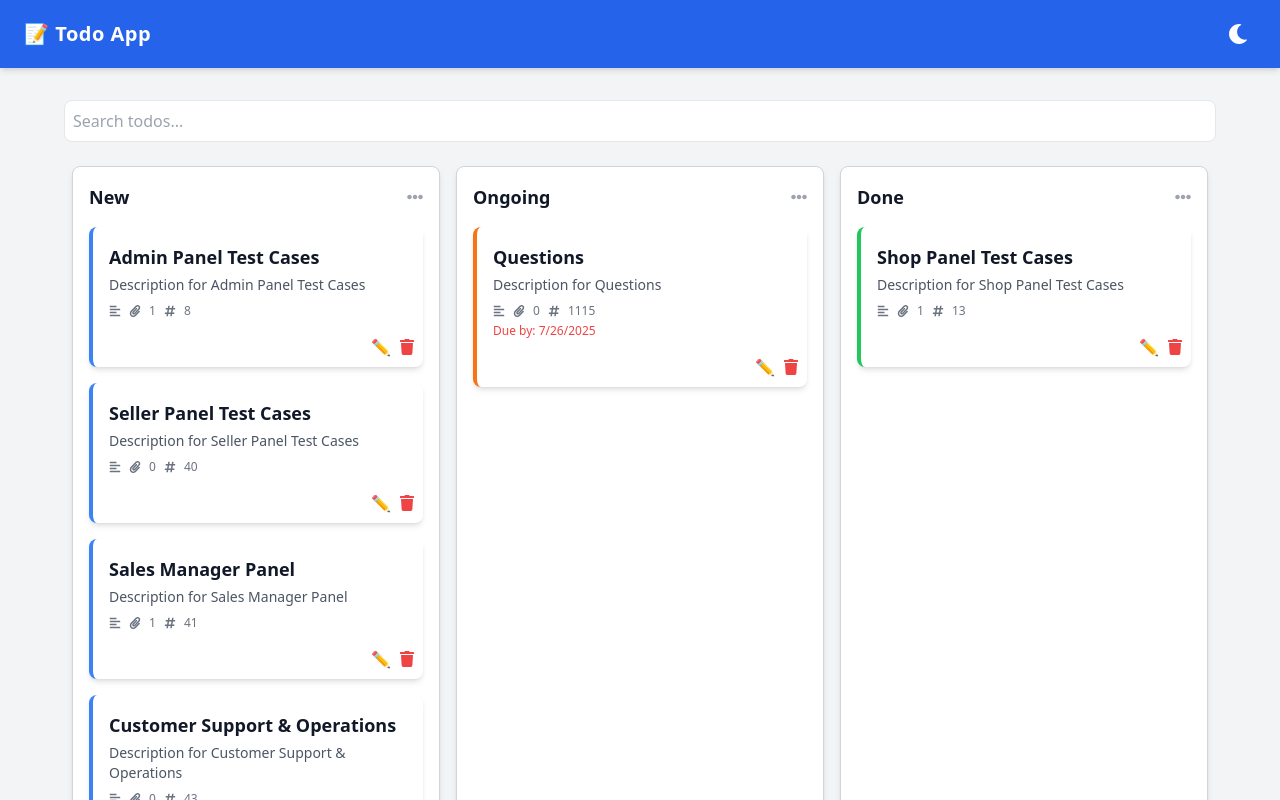
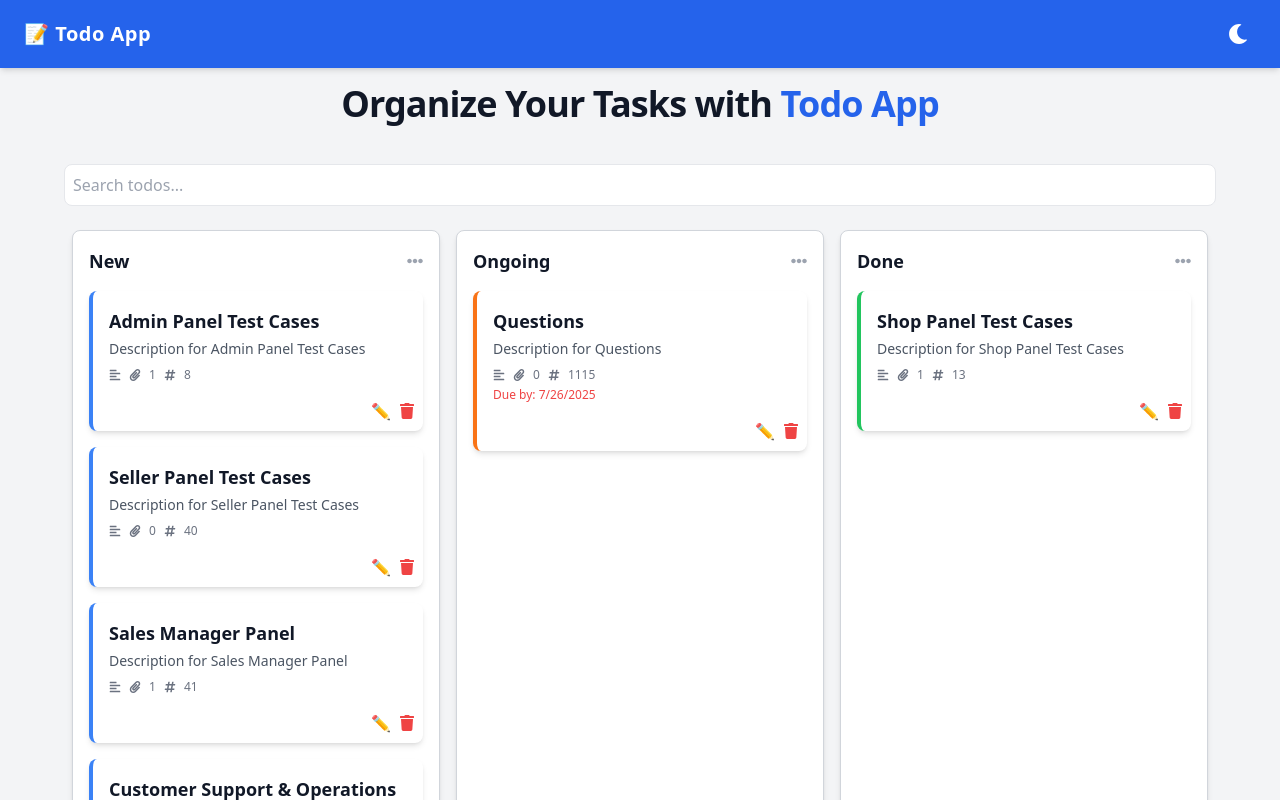
Before and after one commit to HussainShafayet/todo, a React (Create React App) app: page / in a window 1280 px wide. Shown: the top 800 px of the page. Built offline with nearby package versions, Linux system fonts and the light colour scheme.

Commit message:
seo optimize improve

```diff
--- a/public/index.html
+++ b/public/index.html
@@ -32,9 +32,29 @@
     <meta itemprop="image" content="https://todo-app-91.netlify.app/og-image.png" />
 
     <!-- Icons & Manifest -->
-    <link rel="icon" href="%PUBLIC_URL%/favicon.ico" />
-    <link rel="apple-touch-icon" href="%PUBLIC_URL%/og-image.png" />
-    <link rel="manifest" href="%PUBLIC_URL%/manifest.json" />
+    <link rel="icon" href="/favicon.ico" />
+    <link rel="apple-touch-icon" href="/og-image.png" />
+    <link rel="manifest" href="/manifest.json" />
+
+
+    <script type="application/ld+json">
+      {
+        "@context": "https://schema.org",
+        "@type": "WebApplication",
+        "name": "Todo App",
+        "url": "https://todo-app-91.netlify.app",
+        "description": "A modern, responsive Todo App with drag-and-drop, dark mode, and real-time search.",
+        "applicationCategory": "Productivity",
+        "operatingSystem": "All",
+        "creator": {
+          "@type": "Person",
+          "name": "Hussain Shafayet",
+          "url": "https://github.com/HussainShafayet"
+        }
+      }
+    </script>
+
+
   </head>
 
   <body>
--- a/src/components/Layout.js
+++ b/src/components/Layout.js
@@ -1,17 +1,21 @@
-import React from 'react';
-import Navbar from './Navbar';
-import Footer from './Footer';
+import React from "react";
+import Navbar from "./Navbar";
+import Footer from "./Footer";
 
 const Layout = ({ children }) => {
   return (
     <div className="flex flex-col min-h-screen bg-gray-100 text-gray-900 dark:bg-gray-900 dark:text-white transition-colors duration-300">
       <Navbar />
       <main className="flex-grow p-4">
+        <h1 className="text-3xl sm:text-4xl font-extrabold tracking-tight text-gray-900 dark:text-white mb-6 text-center">
+          Organize Your Tasks with{" "}
+          <span className="text-blue-600 dark:text-blue-400">Todo App</span>
+        </h1>
+
         {children}
       </main>
       <Footer />
     </div>
-
   );
 };
 
```
Lines whose indentation alone changed are shown as unchanged.
